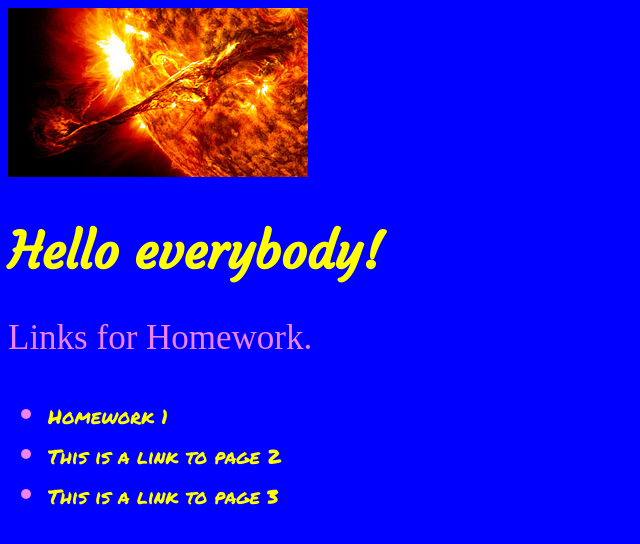
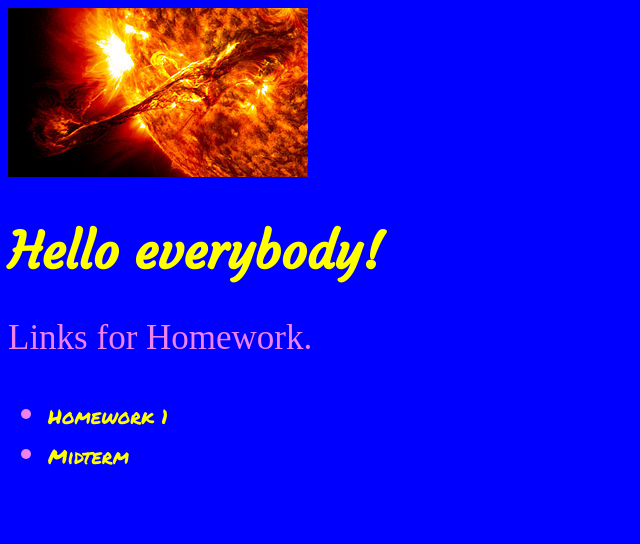
Before and after one commit to sabrinaruedae/sabrinaruedae.github.io, a plain HTML site: page index.html in a window 1280 px wide. Shown: the whole page, without its empty margins (0-640 px from the left). Drawn offline with Linux system fonts and the light colour scheme.

Commit message:
added midterm.html link to index.html

```diff
--- a/index.html
+++ b/index.html
@@ -35,9 +35,8 @@ a{color: yellow;
   <h1> Hello everybody!</h1>
   <p>Links for Homework.</p>
   <ul>
-  <li><a href="page1.html">Homework 1</a></li>
-  <li><a href="page2.html">This is a link to page 2</a></li>
-  <li><a href="page3.html">This is a link to page 3</a></li>
+      <li><a href="page1.html">Homework 1</a></li>
+      <li><a href="midterm.html">Midterm</a></li>
 </ul>
 </body>
 </html>
```
